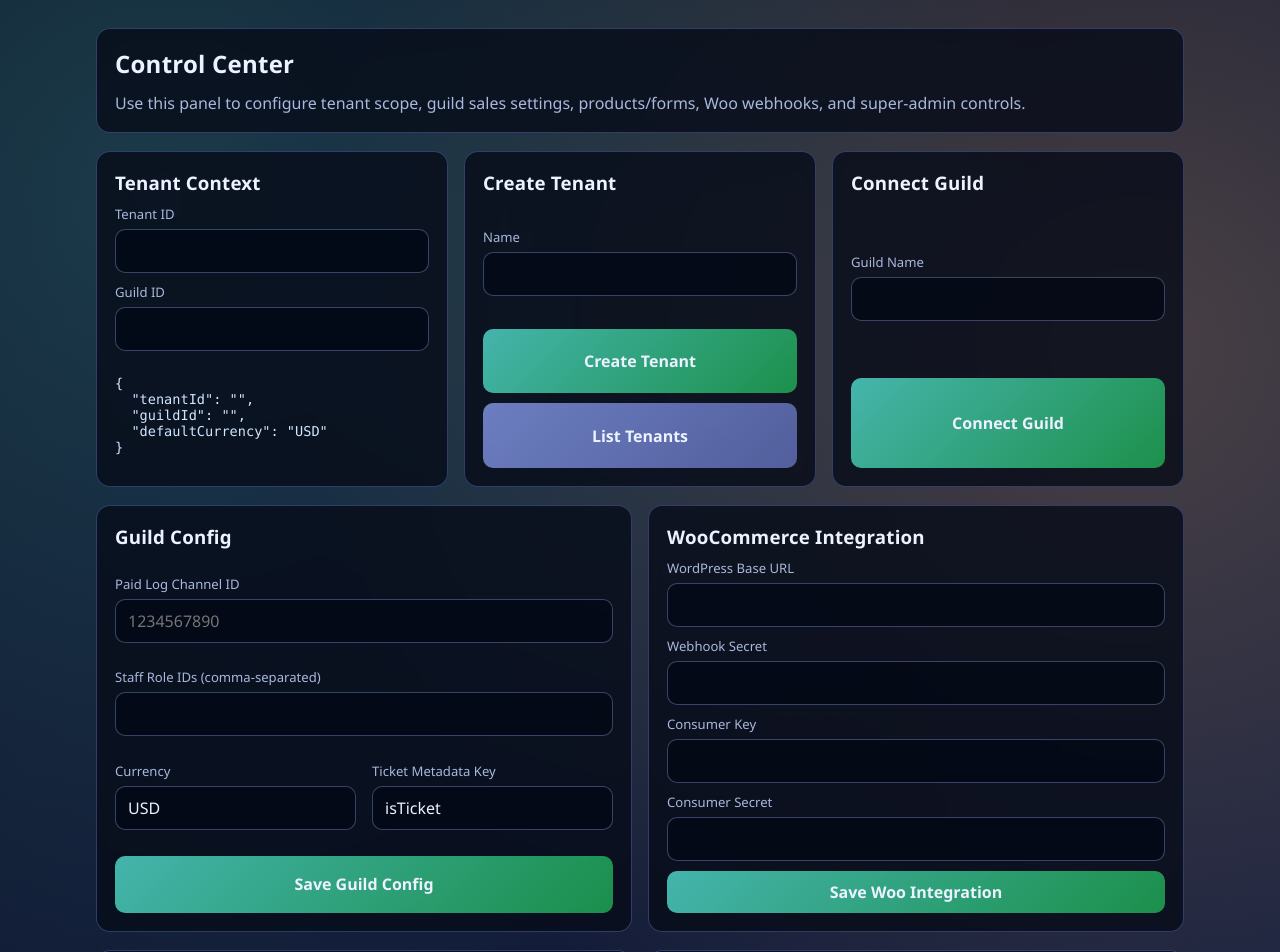
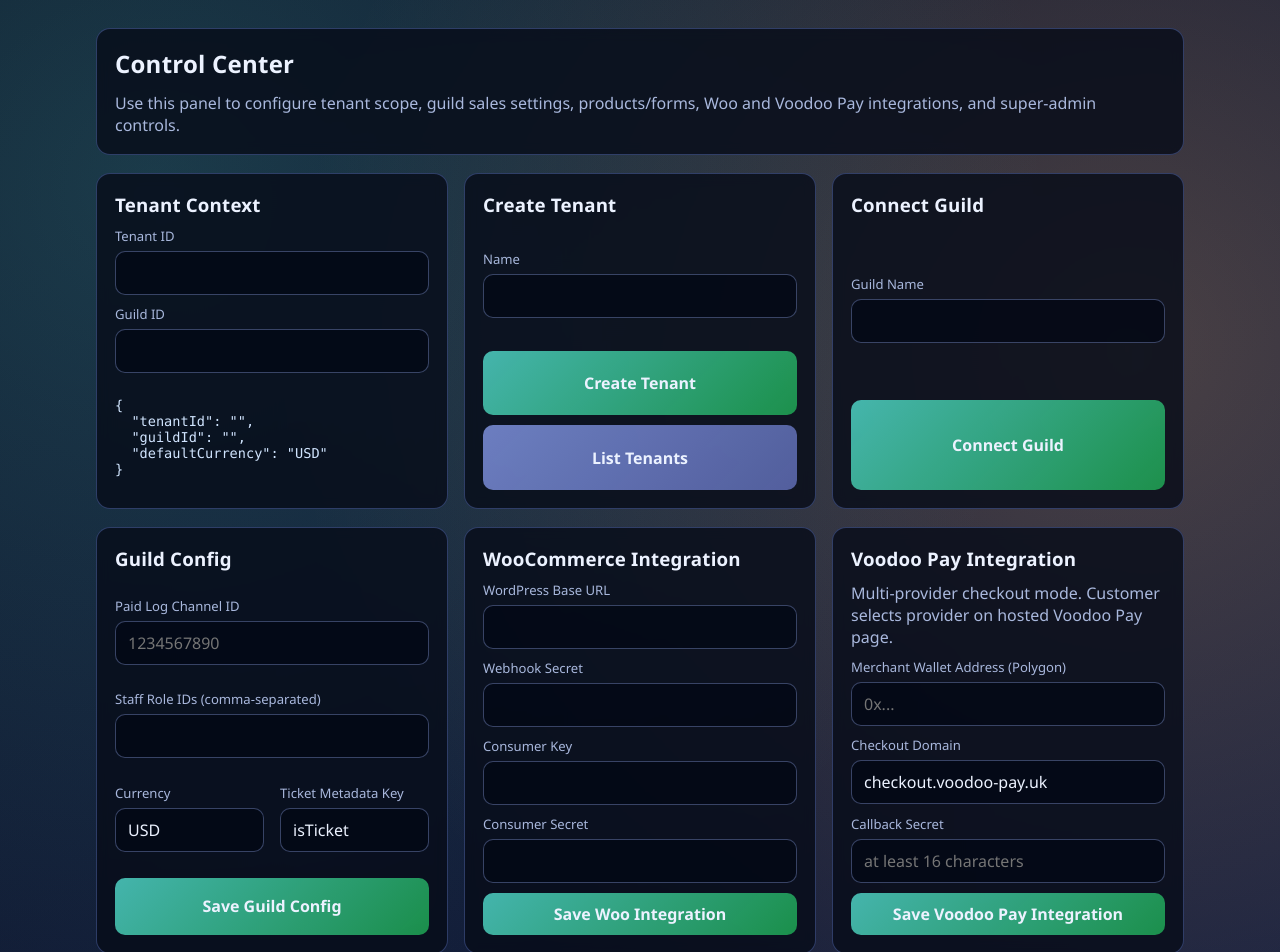
Before and after one commit to scirpter/Discord-Ticket-to-Sale-SaaS, a Next.js app in the folder apps/web-app/: page /dashboard in a window 1280 px wide. Shown: the top 952 px of the page. Built offline with nearby package versions, Linux system fonts and the light colour scheme.

Commit message:
Update page.tsx

```diff
--- a/apps/web-app/app/dashboard/page.tsx
+++ b/apps/web-app/app/dashboard/page.tsx
@@ -53,6 +53,9 @@ export default function DashboardPage() {
   const [wooWebhookSecret, setWooWebhookSecret] = useState('');
   const [wooConsumerKey, setWooConsumerKey] = useState('');
   const [wooConsumerSecret, setWooConsumerSecret] = useState('');
+  const [voodooMerchantWalletAddress, setVoodooMerchantWalletAddress] = useState('');
+  const [voodooCheckoutDomain, setVoodooCheckoutDomain] = useState('checkout.voodoo-pay.uk');
+  const [voodooCallbackSecret, setVoodooCallbackSecret] = useState('');
 
   const [productPayload, setProductPayload] = useState(`{
   "category": "Accounts",
@@ -117,8 +120,8 @@ export default function DashboardPage() {
       <section className="card grid" style={{ gap: '12px' }}>
         <h1>Control Center</h1>
         <p>
-          Use this panel to configure tenant scope, guild sales settings, products/forms, Woo webhooks, and
-          super-admin controls.
+          Use this panel to configure tenant scope, guild sales settings, products/forms, Woo and Voodoo Pay
+          integrations, and super-admin controls.
         </p>
       </section>
 
@@ -175,7 +178,7 @@ export default function DashboardPage() {
         </div>
       </section>
 
-      <section className="grid cols-2">
+      <section className="grid cols-3">
         <div className="card grid" style={{ gap: '10px' }}>
           <h3>Guild Config</h3>
           <div>
@@ -256,6 +259,51 @@ export default function DashboardPage() {
             Save Woo Integration
           </button>
         </div>
+
+        <div className="card grid" style={{ gap: '10px' }}>
+          <h3>Voodoo Pay Integration</h3>
+          <p>Multi-provider checkout mode. Customer selects provider on hosted Voodoo Pay page.</p>
+          <div>
+            <label>Merchant Wallet Address (Polygon)</label>
+            <input
+              value={voodooMerchantWalletAddress}
+              onChange={(event) => setVoodooMerchantWalletAddress(event.target.value)}
+              placeholder="0x..."
+            />
+          </div>
+          <div>
+            <label>Checkout Domain</label>
+            <input
+              value={voodooCheckoutDomain}
+              onChange={(event) => setVoodooCheckoutDomain(event.target.value)}
+              placeholder="checkout.voodoo-pay.uk"
+            />
+          </div>
+          <div>
+            <label>Callback Secret</label>
+            <input
+              type="password"
+              value={voodooCallbackSecret}
+              onChange={(event) => setVoodooCallbackSecret(event.target.value)}
+              placeholder="at least 16 characters"
+            />
+          </div>
+          <button
+            type="button"
+            onClick={() =>
+              runAction(() =>
+                apiCall(`/api/guilds/${guildId}/integrations/voodoopay`, 'PUT', {
+                  tenantId,
+                  merchantWalletAddress: voodooMerchantWalletAddress,
+                  checkoutDomain: voodooCheckoutDomain,
+                  callbackSecret: voodooCallbackSecret,
+                }),
+              )
+            }
+          >
+            Save Voodoo Pay Integration
+          </button>
+        </div>
       </section>
 
       <section className="grid cols-2">
```
